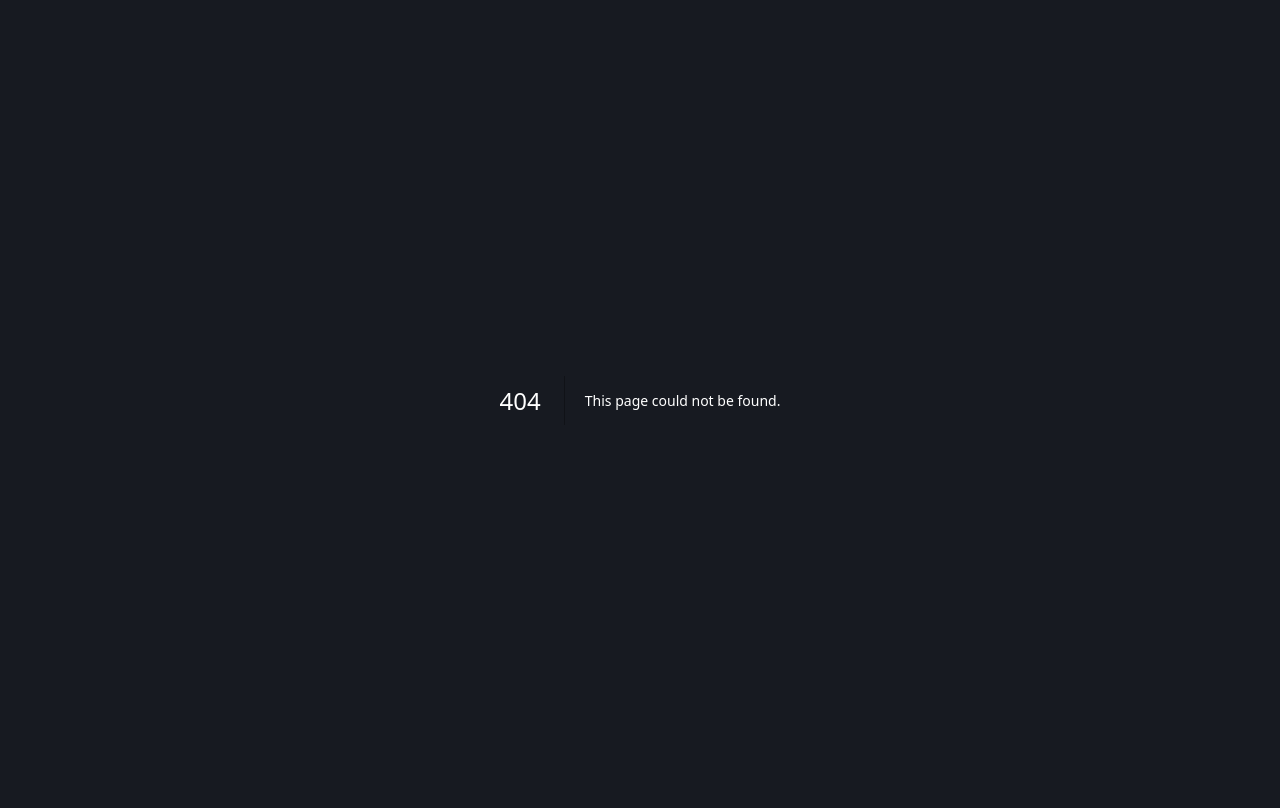
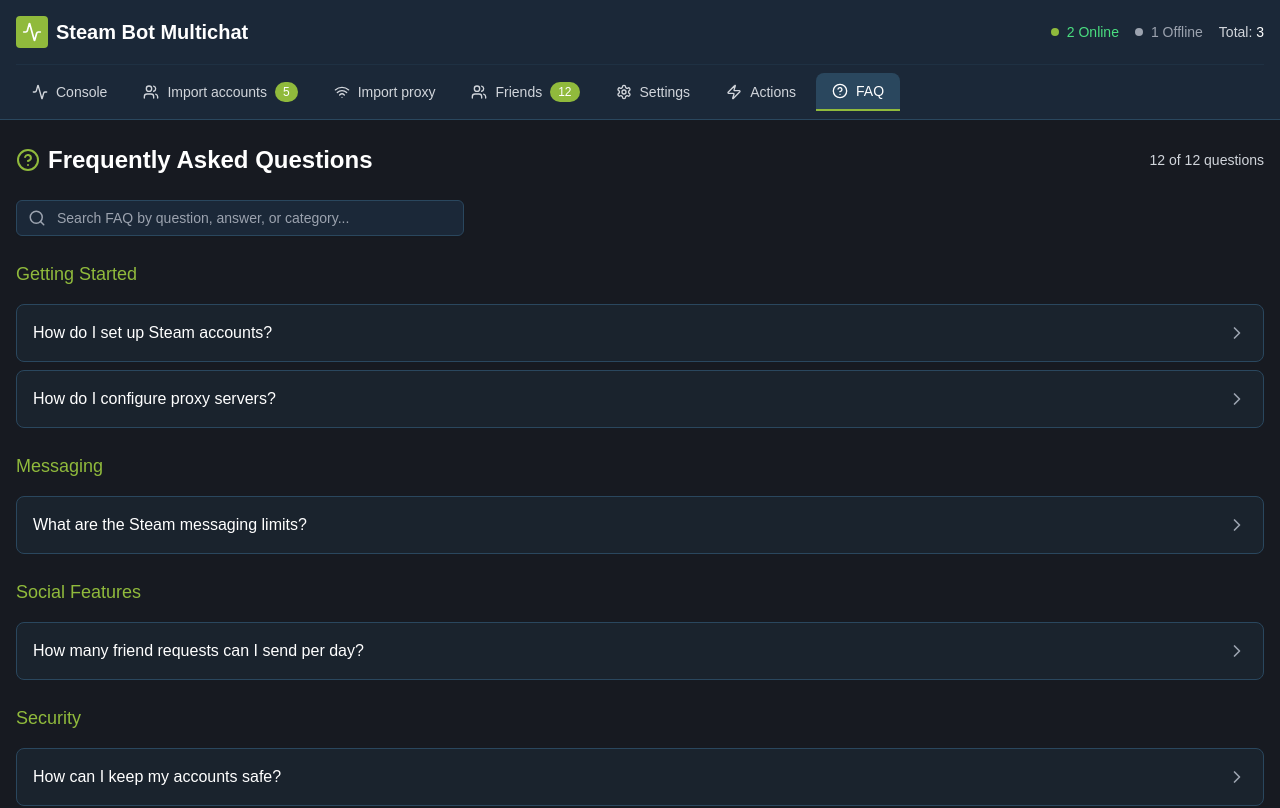
Before and after one commit to shammasov-max/steam-bot, a Next.js app in the folder packages/frontend/: page /faq in a window 1280 px wide. Before the commit this address had no page. Shown: the top 808 px of the page. Built offline with nearby package versions, Linux system fonts and the light colour scheme.

Commit message:
Create FAQ page route
cgen-c9e458a574374199900cd41cd47ee509

```diff
--- /dev/null
+++ b/packages/frontend/app/faq/page.tsx
@@ -0,0 +1,12 @@
+'use client'
+
+import SharedLayout from '../components/SharedLayout'
+import FAQPage from '../../src/pages/FAQPage'
+
+export default function FAQRoute() {
+  return (
+    <SharedLayout>
+      <FAQPage />
+    </SharedLayout>
+  )
+}
```
